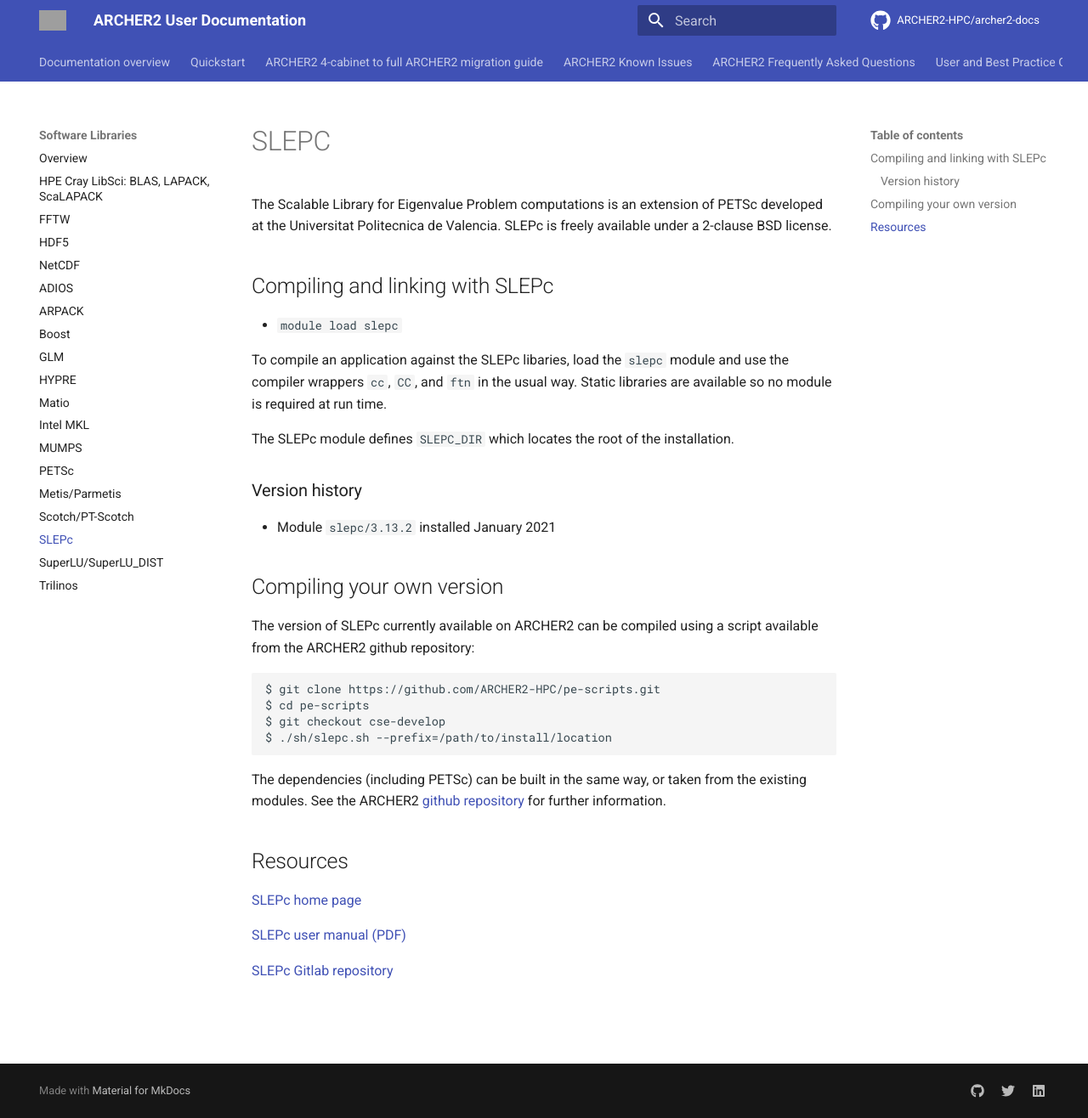
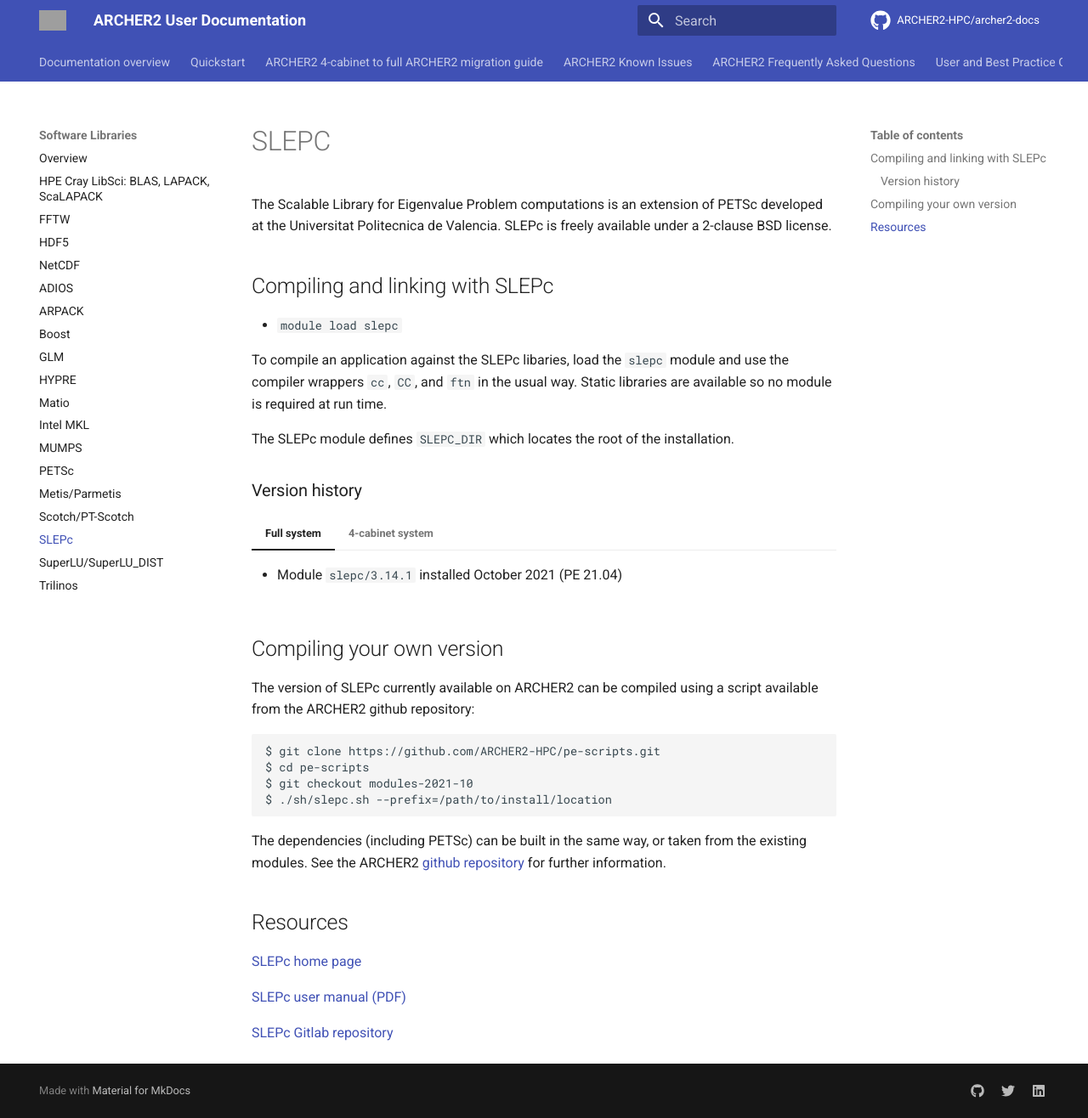
Before and after one commit to ARCHER2-HPC/archer2-docs, an MkDocs documentation site: the page built from docs/software-libraries/slepc.md, in a window 1280 px wide and 1316 px high. Shown: the whole window at 85% size. Built offline with MkDocs 1.6.1 and Material for MkDocs 9.7.7, drawn with Linux system fonts in a browser that asks for light colours; comment, search, counter and statistics services are not loaded; grey boxes are pictures that could not be loaded.

Commit message:
Update SLEPc for 3.14.1

````diff
--- a/docs/software-libraries/slepc.md
+++ b/docs/software-libraries/slepc.md
@@ -18,7 +18,13 @@
 
 ### Version history
 
-- Module `slepc/3.13.2` installed January 2021
+=== "Full system"
+
+    - Module `slepc/3.14.1` installed October 2021 (PE 21.04)
+
+=== "4-cabinet system"
+
+    - Module `slepc/3.13.2` installed January 2021
 
 
 ## Compiling your own version
@@ -28,7 +34,7 @@
 ```
 $ git clone https://github.com/ARCHER2-HPC/pe-scripts.git
 $ cd pe-scripts
-$ git checkout cse-develop
+$ git checkout modules-2021-10
 $ ./sh/slepc.sh --prefix=/path/to/install/location
 ```
 The dependencies (including PETSc) can be built in the same way,
````
